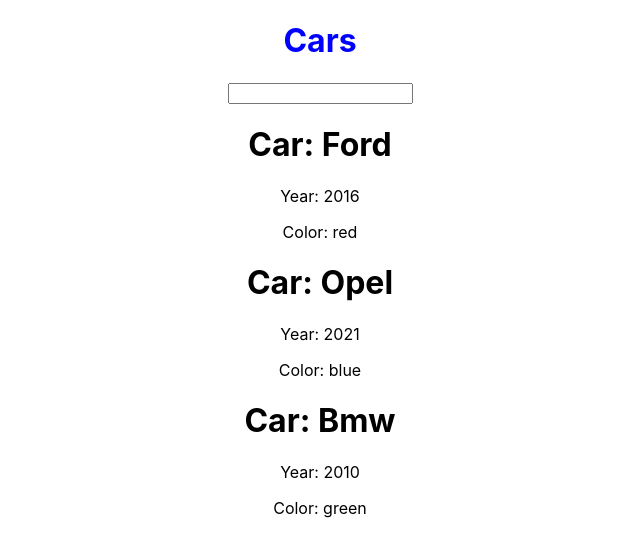
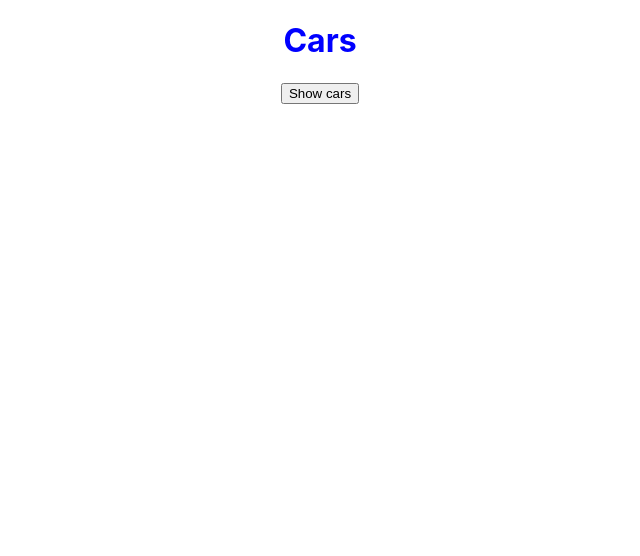
Before and after one commit to AvAValera/practice_react_second, a React (Create React App) app: page / in a window 1280 px wide. Shown: the top 556 px of the page, without its empty margins (320-960 px from the left). Built offline with nearby package versions, Linux system fonts and the light colour scheme.

Commit message:
edit block car

```diff
--- a/src/App.js
+++ b/src/App.js
@@ -1,5 +1,5 @@
 import "./App.css";
-import Cars from './Cars';
+import Cars from './Cars/Cars';
 import React, { Component } from 'react'
 
 export default class App extends Component {
@@ -9,32 +9,61 @@
         {name: 'Bmw', year: 2010, color: 'green'},
         ],
         pageTitle: 'Cars',
-        change: false
+        change: false,
+        display : 'inline-block'
     }
-    clicker = (newTitle) => {
-        this.state.change ? this.setState({
-            pageTitle : newTitle,
-            change: false
-        }):
+
+    changeName(value, i){
+        const car = this.state.cars[i]
+        car.name = value;
+        const cars = [...this.state.cars]
+        cars[i] = car;
+        this.setState({cars})
+    }
+
+
+    delElement =(i) => {
+        const arr = [...this.state.cars];
+
+        arr.splice(i, 1)
+        this.setState({cars: arr})
+
+        if(arr.length <= 0){
+            this.setState({
+                display: 'none'
+            })
+        }
+    }
+
+    showCars =(e) => {
         this.setState({
-            pageTitle : newTitle,
-            change : true
+            change: !this.state.change
         })
+        if(this.state.change)e.target.textContent = 'Show cars'
+        else e.target.textContent = 'Hide cars'
     }
-    changeInput = (e) => {
-        this.setState({
-            pageTitle: e.target.value
-        })
-    }
+
     render() {
-        const cars = this.state.cars
+        let cars = null;
+        if(this.state.change){
+            cars = this.state.cars.map((el, i) => {
+                return <Cars
+                changeName={event => this.changeName(event.target.value, i)}
+                delElement={() => this.delElement(i)}
+                key={el.name}
+                name={el.name}
+                year={el.year}
+                color={el.color}/>
+            })
+        }
+
         return (
             <div className = 'App'>
                 <h1 style={{color: 'blue'}}>{this.state.pageTitle}</h1>
-                <input type="text" onChange={this.changeInput} />
-                <Cars name={cars[0].name} year={cars[0].year} color={cars[0].color} changers = {this.clicker.bind(this, cars[0].name)}/>
-                <Cars name={cars[1].name} year={cars[1].year} color={cars[1].color} changers = {this.clicker.bind(this, cars[1].name)}/>
-                <Cars name={cars[2].name} year={cars[2].year} color={cars[2].color} changers = {this.clicker.bind(this, cars[2].name)}/>
+                <button style={{display: this.state.display}}onClick={this.showCars}>Show cars</button>
+                <div>
+                    {cars}
+                </div>
             </div>
         )
     }
--- a/src/Cars.jsx
+++ /dev/null
@@ -1,13 +0,0 @@
-import React, { Component } from 'react';
-
-export default class Cars extends Component {
-    render() {
-        return (
-            <div>
-                <h1 onClick={this.props.changers}>Car: {this.props.name}</h1>
-                <p>Year: {this.props.year}</p>
-                <p>Color: {this.props.color}</p>
-            </div>
-        )
-    }
-}
--- /dev/null
+++ b/src/Cars/Cars.css
@@ -0,0 +1,6 @@
+.card_car{
+    width: 400px;
+    margin: 30px auto;
+    padding: 10px;
+    box-shadow: 0px 2px 3px 2px rgb(163, 163, 163);
+}
--- /dev/null
+++ b/src/Cars/Cars.jsx
@@ -0,0 +1,13 @@
+import React from 'react';
+import './Cars.css';
+export default function Cars(props) {
+    return (
+        <div className="card_car">
+            <h1>Car: {props.name}</h1>
+            <p>Year: {props.year}</p>
+            <p>Color: {props.color}</p>
+            <input onChange={props.changeName} defaultValue={props.name} />
+            <button onClick={props.delElement}>Delete</button>
+        </div>
+    )
+}
```
